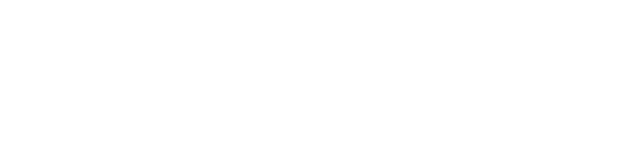
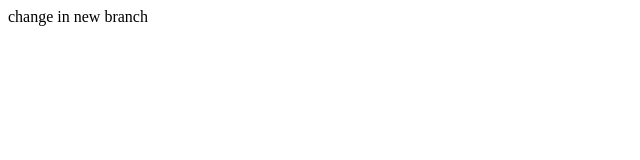
Before and after one commit to mohdghodsbin/NewRepo, a plain HTML site: page index.html in a window 1280 px wide. Shown: the whole page, without its empty margins (0-640 px from the left). Drawn offline with Linux system fonts and the light colour scheme.

Commit message:
change in new branch

```diff
--- a/index.html
+++ b/index.html
@@ -1,5 +1,5 @@
 <html>
 	<body>
-		<div></div>
+		<div>change in new branch</div>
 	</body>
 </html>
```
